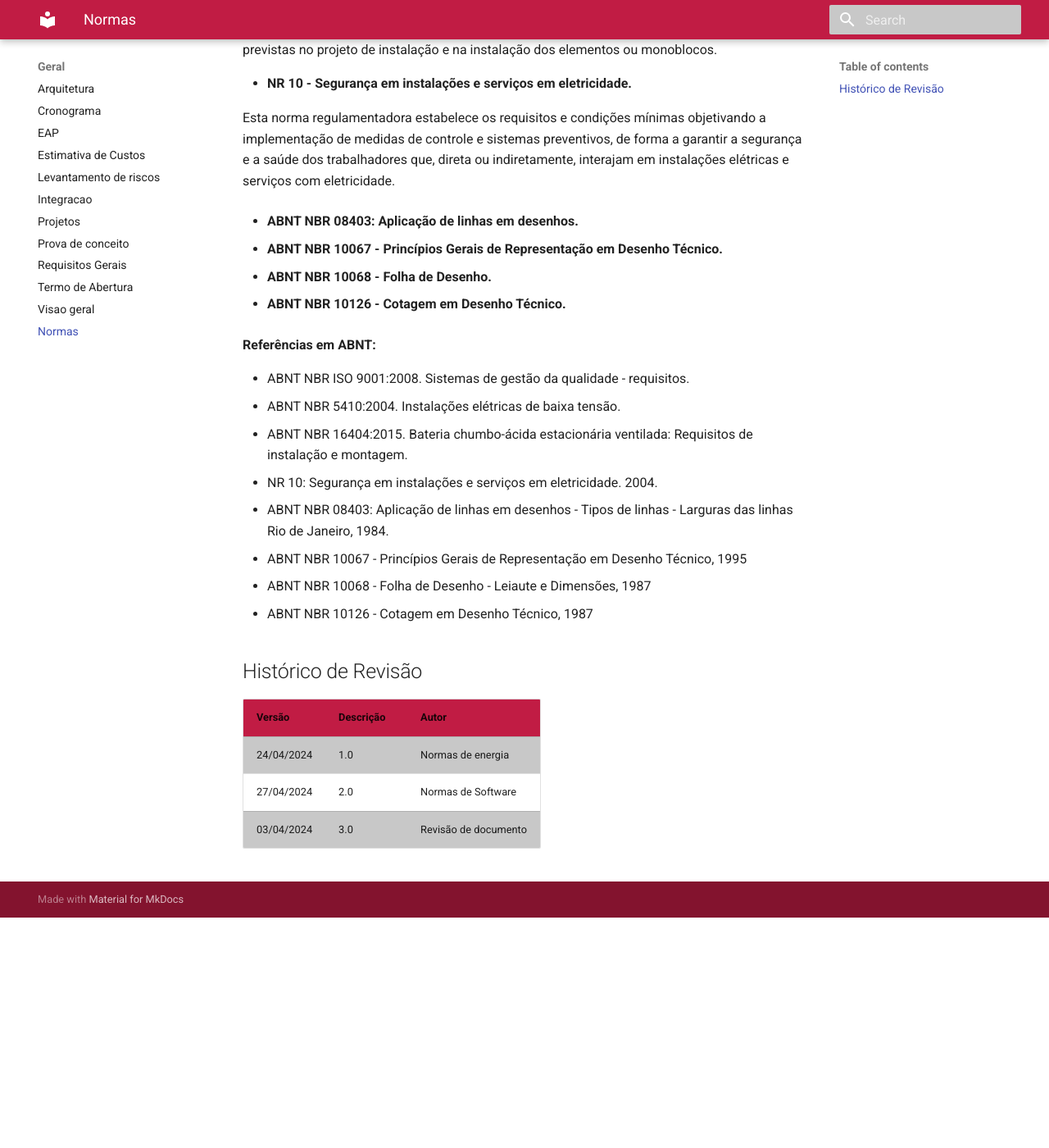
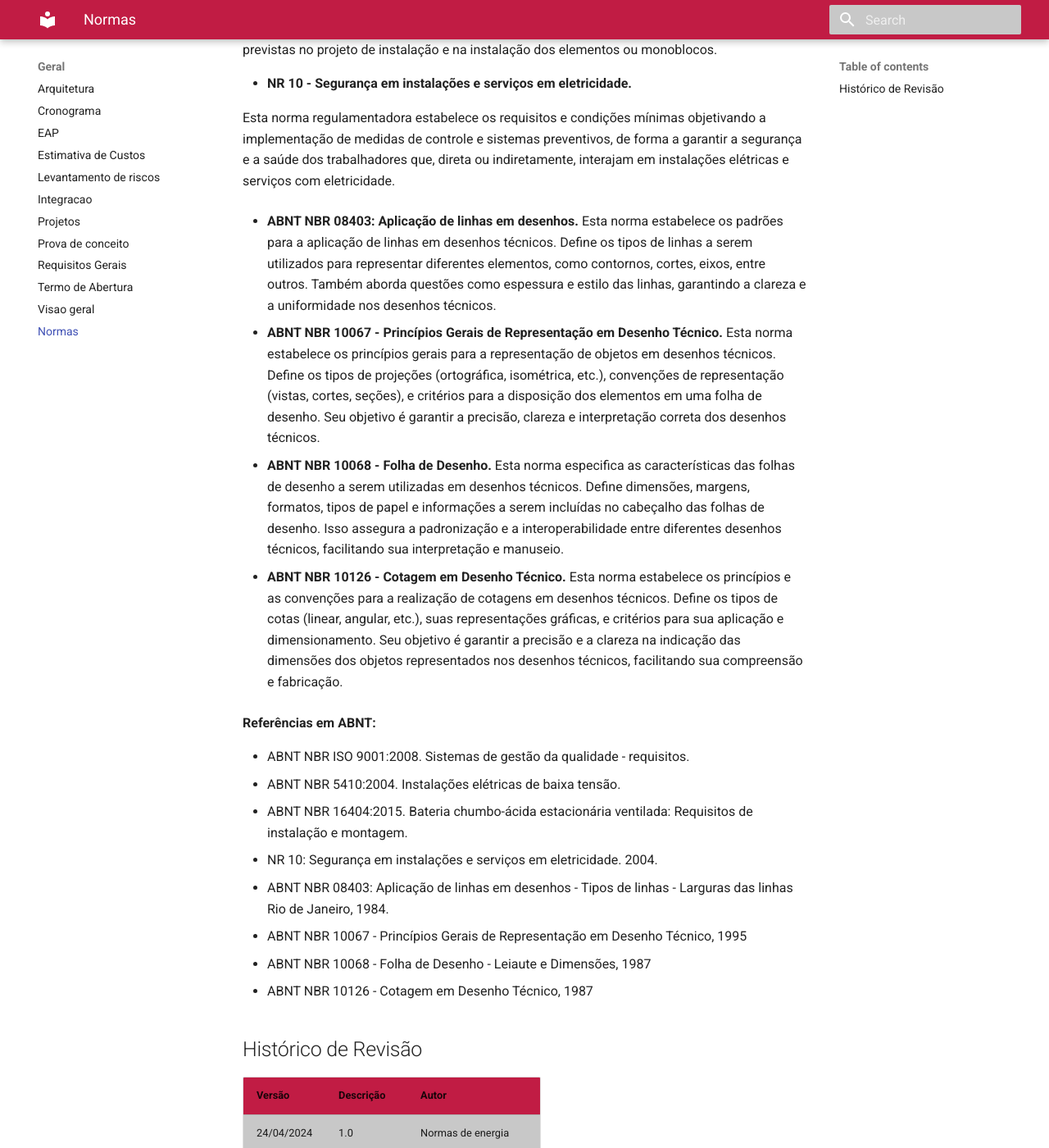
Before and after one commit to Calcioft/ScanPoint, an MkDocs documentation site: the page built from docs/geral/normas.md, in a window 1280 px wide and 1400 px high, scrolled down 762 px. Shown: the whole window at 82% size. Built offline with MkDocs 1.6.1 and Material for MkDocs 9.7.7, drawn with Linux system fonts in a browser that asks for light colours; before the commit the page ends 1881 px from its top, so only the background shows below that.

Commit message:
Update normas.md

```diff
--- a/docs/geral/normas.md
+++ b/docs/geral/normas.md
@@ -19,19 +19,19 @@ Essa norma estabelece os requisitos para projeto de instalação, montagem e car
 Esta norma regulamentadora estabelece os requisitos e condições mínimas objetivando a implementação de medidas de controle e sistemas preventivos, de forma a garantir a segurança e a saúde dos trabalhadores que, direta ou indiretamente, interajam em instalações elétricas e serviços com eletricidade.
 
 * **ABNT NBR 08403: Aplicação de linhas em desenhos.**
-
+Esta norma estabelece os padrões para a aplicação de linhas em desenhos técnicos. Define os tipos de linhas a serem utilizados para representar diferentes elementos, como contornos, cortes, eixos, entre outros. Também aborda questões como espessura e estilo das linhas, garantindo a clareza e a uniformidade nos desenhos técnicos.
 
 
 * **ABNT NBR 10067 - Princípios Gerais de Representação em Desenho Técnico.**
-
+Esta norma estabelece os princípios gerais para a representação de objetos em desenhos técnicos. Define os tipos de projeções (ortográfica, isométrica, etc.), convenções de representação (vistas, cortes, seções), e critérios para a disposição dos elementos em uma folha de desenho. Seu objetivo é garantir a precisão, clareza e interpretação correta dos desenhos técnicos.
 
 
 * **ABNT NBR 10068 - Folha de Desenho.**
-
+Esta norma especifica as características das folhas de desenho a serem utilizadas em desenhos técnicos. Define dimensões, margens, formatos, tipos de papel e informações a serem incluídas no cabeçalho das folhas de desenho. Isso assegura a padronização e a interoperabilidade entre diferentes desenhos técnicos, facilitando sua interpretação e manuseio.
 
 
 * **ABNT NBR 10126 - Cotagem em Desenho Técnico.**
-
+Esta norma estabelece os princípios e as convenções para a realização de cotagens em desenhos técnicos. Define os tipos de cotas (linear, angular, etc.), suas representações gráficas, e critérios para sua aplicação e dimensionamento. Seu objetivo é garantir a precisão e a clareza na indicação das dimensões dos objetos representados nos desenhos técnicos, facilitando sua compreensão e fabricação.
 
 
 
```
